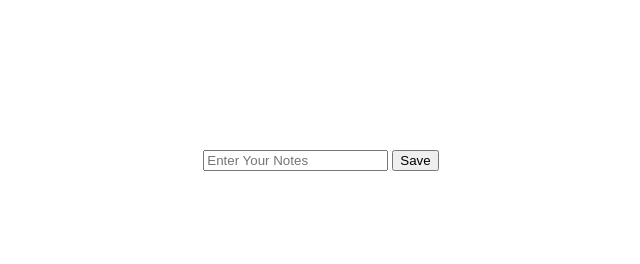
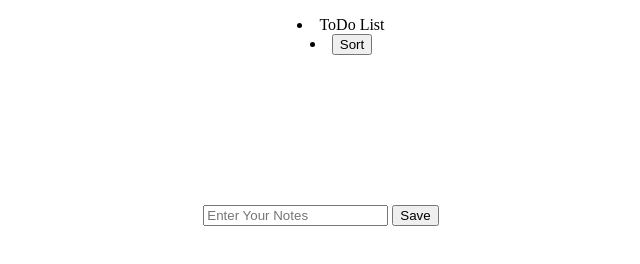
Before and after one commit to HiteshPuri50/Javascript_Learning, a plain HTML site: page ToDo/Todo.html in a window 1280 px wide. Shown: the whole page, without its empty margins (319-959 px from the left). Drawn offline with Linux system fonts and the light colour scheme.

Commit message:
Update Todo.html

```diff
--- a/ToDo/Todo.html
+++ b/ToDo/Todo.html
@@ -10,6 +10,12 @@
 </head>
 
 <body>
+    <nav style="text-align: center;">
+        <ul>
+        <li style="text-align: center;">ToDo List</li>
+        <li><button type="button" onclick="sort()">Sort</button></li>
+    </ul>
+    </nav>
     <div id = "div1">
         <input type="text" id="SaveNote" placeholder="Enter Your Notes">
         <button type="button" onclick="todo()">Save</button>
```
